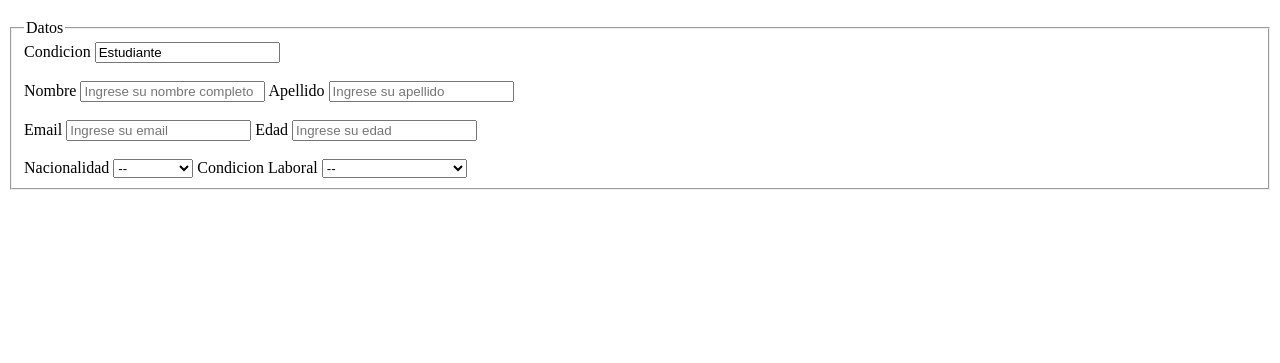
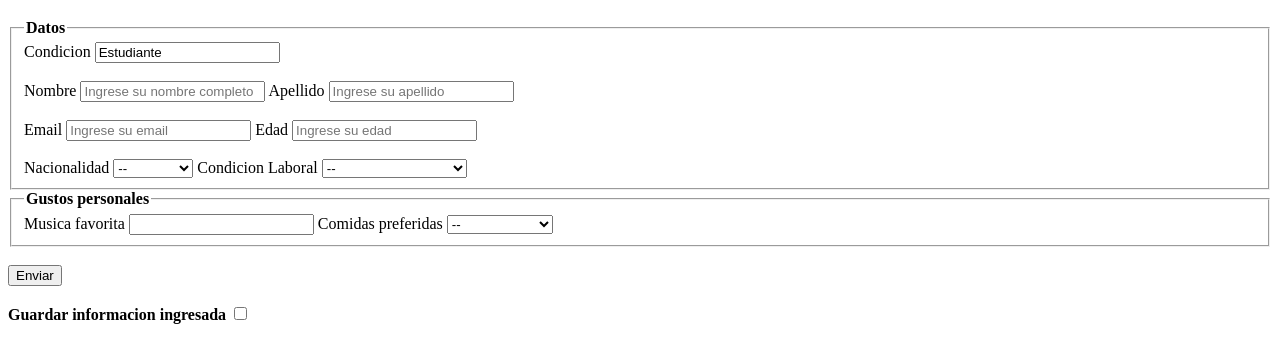
Before and after one commit to sklucho/utn-labcomI-practices, a plain HTML site: page U02P02/perfil.html in a window 1280 px wide. Shown: the part 61-424 px from the top of the page. Drawn offline with Linux system fonts and the light colour scheme.

Commit message:
perfil terminado

```diff
--- a/U02P02/perfil.html
+++ b/U02P02/perfil.html
@@ -8,26 +8,27 @@
 </head>
 <body>
     <h1 style="background-color:aquamarine">Complete con sus datos personales</h1>
+
     <form>
         <fieldset>
-            <legend>Datos</legend>
+            <legend><strong>Datos</strong></legend>
             <label for="estudiante">Condicion</label>
             <input type="text" name="estudiante" id="estudiante" value="Estudiante" readonly><br><br>
 
             <label for="nombre">Nombre</label>
-            <input type="text" id="nombre" name="nombre" placeholder="Ingrese su nombre completo">
+            <input type="text" id="nombre" name="nombre" placeholder="Ingrese su nombre completo" required>
 
             <label for="apellido">Apellido</label>
-            <input type="text" id="apellido" name="apellido" placeholder="Ingrese su apellido"><br><br>
+            <input type="text" id="apellido" name="apellido" placeholder="Ingrese su apellido" required><br><br>
 
             <label for="email">Email</label>
-            <input type="text" id="email" name="email" placeholder="Ingrese su email">
+            <input type="text" id="email" name="email" placeholder="Ingrese su email" required>
 
             <label for="edad">Edad</label>
-            <input type="number" id="edad" name="edad" placeholder="Ingrese su edad"><br><br>
+            <input type="number" id="edad" name="edad" placeholder="Ingrese su edad" required><br><br>
 
             <label for="nacionalidad">Nacionalidad</label>
-            <select name="seleccionable" id="seleccionable">
+            <select name="seleccionable" id="seleccionable" required>
                 <option value="--"> -- </option>
                 <option value="Argentina">Argentina</option>
                 <option value="Uruguay">Uruguay</option>
@@ -40,7 +41,7 @@
             </select>
 
             <label for="condicionlab">Condicion Laboral</label>
-            <select name="condicionlab" id="condicionlab">
+            <select name="condicionlab" id="condicionlab" required>
                 <option value="--"> -- </option>
                 <option value="Desemplelado">Desemplelado</option>
                 <option value="En busqueda laboral">En busqueda laboral</option>
@@ -50,6 +51,29 @@
 
 
         </fieldset>
+
+        <fieldset>
+            <legend><strong>Gustos personales</strong></legend>
+            <label for="musica">Musica favorita</label>
+            <input type="text" name="musica" id="musica" required>
+
+            <label for="comidas">Comidas preferidas</label>
+            <select name="comidas" id="comidas">
+                <option value="vacio"> -- </option>
+                <option value="milanga">Milanga</option>
+                <option value="hamburguesa">Hamburguesa</option>
+                <option value="asado">Asado</option>
+                <option value="sushi">Sushi</option>
+            </select>
+        </fieldset><br>
+
+        <input type="submit" value="Enviar"><br><br>
+
+        <label for="checkbx"><strong>Guardar informacion ingresada</strong></label>
+        <input type="checkbox" name="checkbx"   id="checkbx">
+
     </form>
+
+
 </body>
 </html>
```
